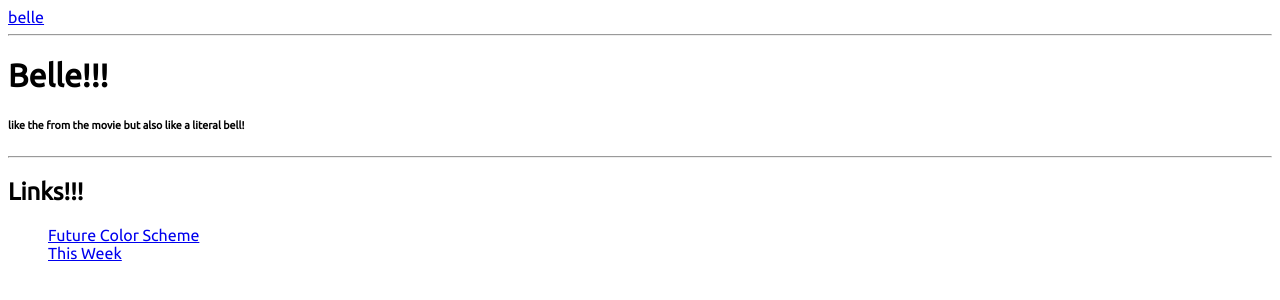
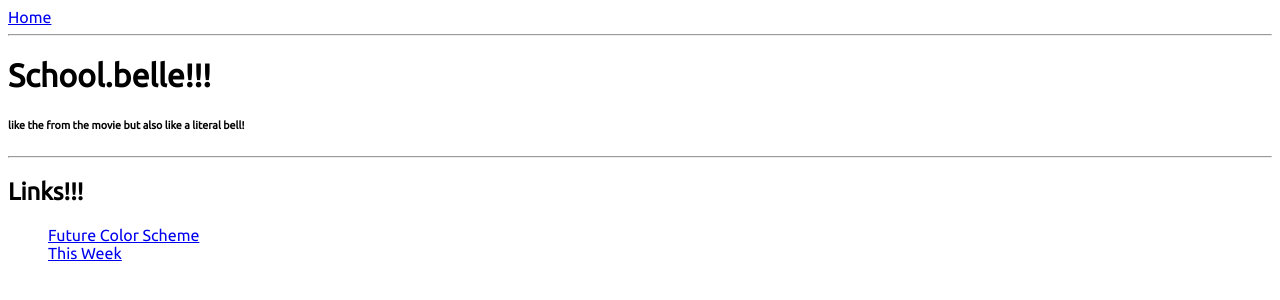
Before and after one commit to ahmadsholik/School, a Django app: page /belle/ in a window 1280 px wide. Shown: the top 300 px of the page. Run offline with Django 3.2, Linux system fonts and the light colour scheme.

Commit message:
Edited Progress file; Officially changed name to School.belle (it's cooler)

```diff
--- a/School/settings.py
+++ b/School/settings.py
@@ -109,7 +109,7 @@ USE_TZ = True
 
 STATIC_URL = '/static/'
 
-# Media stuff, like pictures
+# Media stuff, like songs
 
 MEDIA_ROOT = os.path.join(BASE_DIR, 'media')
 MEDIA_URL = '/media/'
--- a/belle/templates/belle/Color_Scheme.html
+++ b/belle/templates/belle/Color_Scheme.html
@@ -1,4 +1,6 @@
 {% extends 'belle/base.html' %}
+
+{% block title %}Colors | School.belle{% endblock %}
 
 {% block body %}
 
--- a/belle/templates/belle/This_Week.html
+++ b/belle/templates/belle/This_Week.html
@@ -1,4 +1,6 @@
 {% extends 'belle/base.html' %}
+
+{% block title %}This Week | School.belle{% endblock %}
 
 {% block body %}
 
@@ -13,9 +15,9 @@
                     <source src="../../media/{{ song.file }}">
                     <!--I shouldn't be linking to it like this-->
                 </audio>
+
+                <hr>
             </li>
-
-            <hr>
 
         {% endfor %}
 
--- a/belle/templates/belle/base.html
+++ b/belle/templates/belle/base.html
@@ -2,7 +2,7 @@
 {% load staticfiles %}
 <html>
     <head>
-        <title>{% block title %}Belle{% endblock %}</title>
+        <title>{% block title %}School.belle{% endblock %}</title>
         <meta charset="utf-8">
 
         <link rel="shortcut icon" type="image/png" href="{% static 'favicon.ico' %}">
@@ -12,7 +12,7 @@
 
     <body>
         <div id="header">
-            <a href="{% url 'belle:home' %}">belle</a>
+            <a href="{% url 'belle:home' %}">Home</a>
         </div>
 
         <hr>
--- a/belle/templates/belle/homepage.html
+++ b/belle/templates/belle/homepage.html
@@ -2,7 +2,7 @@
 
 {% block body %}
 
-    <h1>Belle!!!</h1>
+    <h1>School.belle!!!</h1>
     <h6>like the from the movie but also like a literal bell!</h6>
 
     <hr>
```
Also changed, not shown: belle/README.md, 1 other file.
